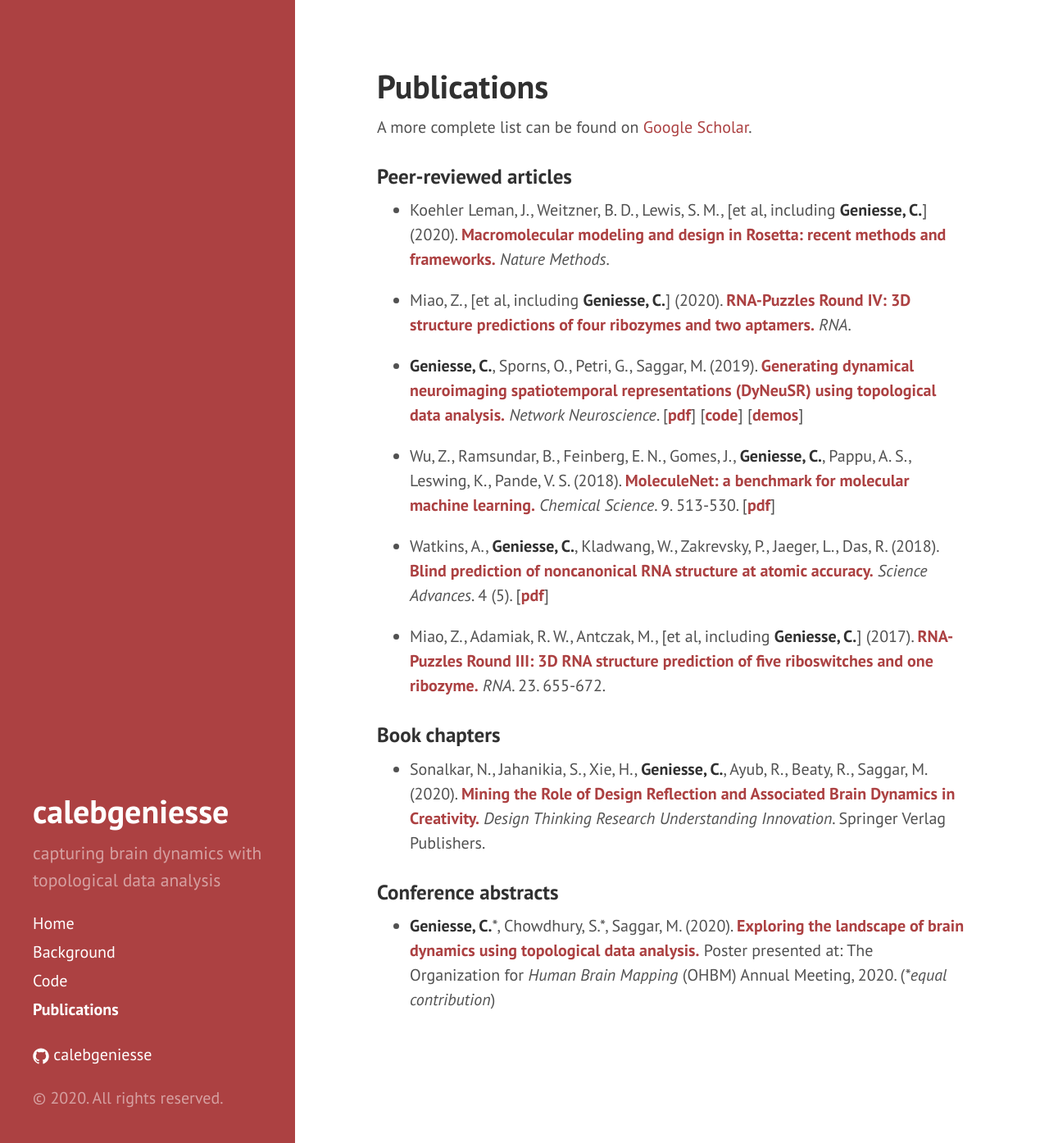
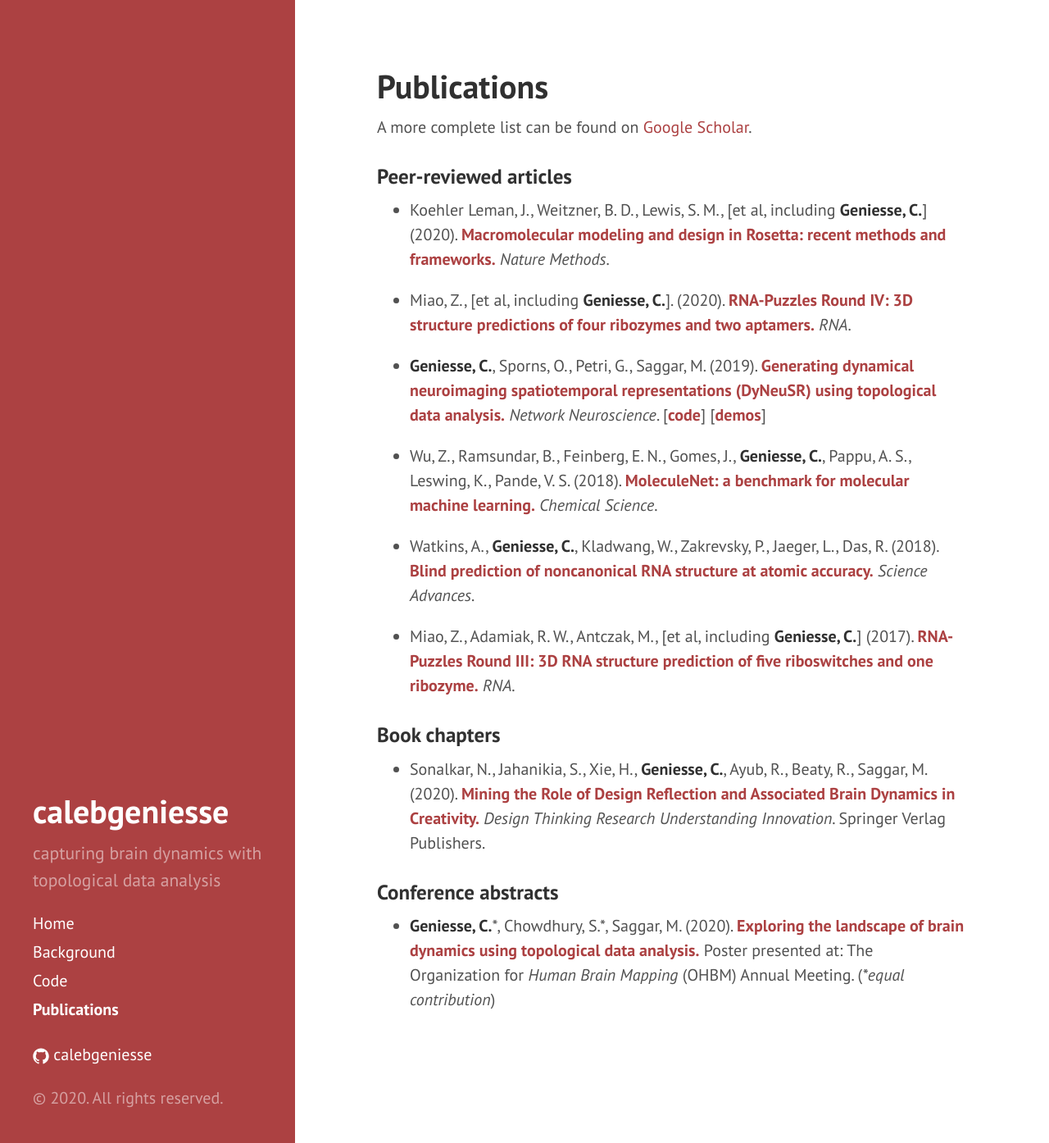
Before and after one commit to calebgeniesse/calebgeniesse.github.io, a Jekyll site: the page built from publications.md, in a window 1280 px wide and 1394 px high. Shown: the whole window at 82% size. Built offline with Jekyll 4.4.1, drawn with Linux system fonts in a browser that asks for light colours.

```diff
--- a/publications.md
+++ b/publications.md
@@ -11,15 +11,15 @@
 
 - Koehler Leman, J., Weitzner, B. D., Lewis, S. M., \[et al, including **Geniesse, C.**\] (2020). [**Macromolecular modeling and design in Rosetta: recent methods and frameworks.**](https://doi.org/10.1038/s41592-020-0848-2) *Nature Methods*.
 
-- Miao, Z., \[et al, including **Geniesse, C.**\] (2020). [**RNA-Puzzles Round IV: 3D structure predictions of four ribozymes and two aptamers.**](https://doi.org/10.1261/rna.075341.120) *RNA*.
+- Miao, Z., \[et al, including **Geniesse, C.**\]. (2020). [**RNA-Puzzles Round IV: 3D structure predictions of four ribozymes and two aptamers.**](https://doi.org/10.1261/rna.075341.120) *RNA*.
 
-- **Geniesse, C.**, Sporns, O., Petri, G., Saggar, M. (2019). [**Generating dynamical neuroimaging spatiotemporal representations (DyNeuSR) using topological data analysis.**](https://doi.org/10.1162/netn_a_00093) *Network Neuroscience*. [[**pdf**](https://www.mitpressjournals.org/doi/pdfplus/10.1162/netn_a_00093)] [[**code**](https://braindynamicslab.github.io/dyneusr)] [[**demos**](https://braindynamicslab.github.io/dyneusr/demo/)]
+- **Geniesse, C.**, Sporns, O., Petri, G., Saggar, M. (2019). [**Generating dynamical neuroimaging spatiotemporal representations (DyNeuSR) using topological data analysis.**](https://doi.org/10.1162/netn_a_00093) *Network Neuroscience*. [[**code**](https://braindynamicslab.github.io/dyneusr)] [[**demos**](https://braindynamicslab.github.io/dyneusr/demo/)]
 
-- Wu, Z., Ramsundar, B., Feinberg, E. N., Gomes, J., **Geniesse, C.**, Pappu, A. S., Leswing, K., Pande, V. S. (2018). [**MoleculeNet: a benchmark for molecular machine learning.**](https://doi.org/10.1039/C7SC02664A) *Chemical Science*. 9. 513-530. [[**pdf**](https://pubs.rsc.org/en/content/articlepdf/2018/sc/c7sc02664a)]
+- Wu, Z., Ramsundar, B., Feinberg, E. N., Gomes, J., **Geniesse, C.**, Pappu, A. S., Leswing, K., Pande, V. S. (2018). [**MoleculeNet: a benchmark for molecular machine learning.**](https://doi.org/10.1039/C7SC02664A) *Chemical Science*.
 
-- Watkins, A., **Geniesse, C.**, Kladwang, W., Zakrevsky, P., Jaeger, L., Das, R. (2018). [**Blind prediction of noncanonical RNA structure at atomic accuracy.**](https://doi.org/10.1126/sciadv.aar5316) *Science Advances*. 4 (5). [[**pdf**](https://advances.sciencemag.org/content/advances/4/5/eaar5316.full.pdf)]
+- Watkins, A., **Geniesse, C.**, Kladwang, W., Zakrevsky, P., Jaeger, L., Das, R. (2018). [**Blind prediction of noncanonical RNA structure at atomic accuracy.**](https://doi.org/10.1126/sciadv.aar5316) *Science Advances*.
 
-- Miao, Z., Adamiak, R. W., Antczak, M., \[et al, including **Geniesse, C.**\] (2017). [**RNA-Puzzles Round III: 3D RNA structure prediction of five riboswitches and one ribozyme.**](https://doi.org/10.1261/rna.060368.116) *RNA*. 23. 655-672.
+- Miao, Z., Adamiak, R. W., Antczak, M., \[et al, including **Geniesse, C.**\] (2017). [**RNA-Puzzles Round III: 3D RNA structure prediction of five riboswitches and one ribozyme.**](https://doi.org/10.1261/rna.060368.116) *RNA*.
 
 
 
@@ -32,4 +32,4 @@
 
 ### Conference abstracts
 
-- **Geniesse, C.**\*, Chowdhury, S.\*, Saggar, M. (2020). [**Exploring the landscape of brain dynamics using topological data analysis.**](https://github.com/calebgeniesse/calebgeniesse.github.io/blob/master/public/posters/Geniesse-Chowdhury-2020-OHBM.pdf) Poster presented at: The Organization for *Human Brain Mapping* (OHBM) Annual Meeting, 2020. (*\*equal contribution*)
+- **Geniesse, C.**\*, Chowdhury, S.\*, Saggar, M. (2020). [**Exploring the landscape of brain dynamics using topological data analysis.**](https://github.com/calebgeniesse/calebgeniesse.github.io/blob/master/public/posters/Geniesse-Chowdhury-2020-OHBM.pdf) Poster presented at: The Organization for *Human Brain Mapping* (OHBM) Annual Meeting. (*\*equal contribution*)
```
Also changed, not shown: index.md (+2 -2 lines).
